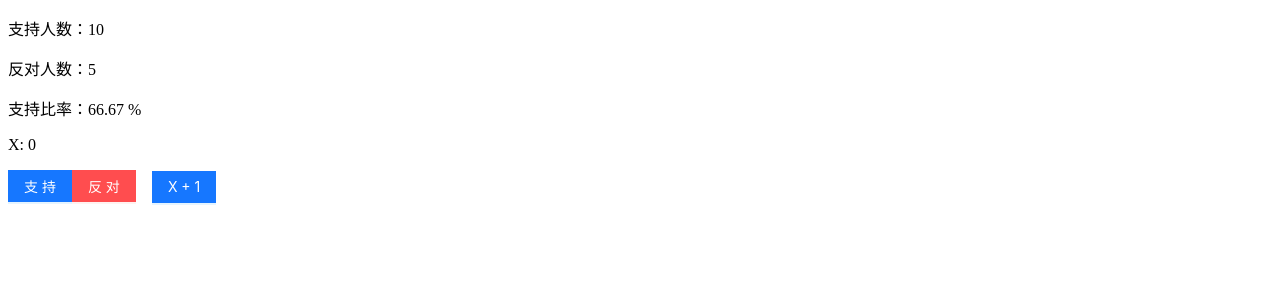
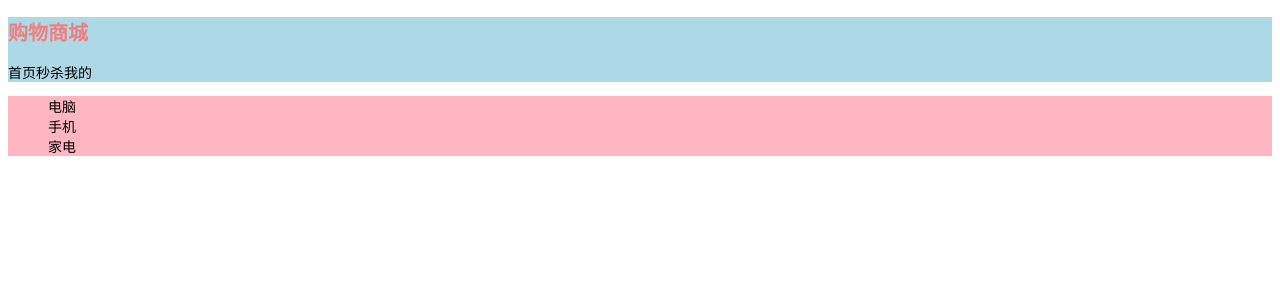
Before and after one commit to stevenliu986/react-demo, a React (Create React App) app: page / in a window 1280 px wide. Shown: the top 300 px of the page. Built offline with nearby package versions, Linux system fonts and the light colour scheme.

Commit message:
new file:   src/components/CommonStyle.module.css 	new file:   src/components/DemoHOC.jsx 	new file:   src/components/Menu.jsx 	new file:   src/components/Menu.module.css 	new file:   src/components/Nav.jsx 	new file:   src/components/Nav.module.css 	modified:   src/index.jsx

```diff
--- /dev/null
+++ b/src/components/CommonStyle.module.css
@@ -0,0 +1,3 @@
+.hoverColor:hover {
+  color: lightsalmon;
+}
--- /dev/null
+++ b/src/components/Menu.jsx
@@ -0,0 +1,16 @@
+import React from "react";
+import style from "./Menu.module.css";
+
+const Menu = () => {
+  return (
+    <div className={style.box}>
+      <ul className={style.list}>
+        <li>电脑</li>
+        <li>手机</li>
+        <li>家电</li>
+      </ul>
+    </div>
+  );
+};
+
+export default Menu;
--- /dev/null
+++ b/src/components/Menu.module.css
@@ -0,0 +1,8 @@
+.box {
+  background-color: lightpink;
+}
+
+.list {
+  font-size: 14px;
+  list-style: none;
+}
--- /dev/null
+++ b/src/components/Nav.jsx
@@ -0,0 +1,18 @@
+import React from "react";
+import common from "./CommonStyle.module.css";
+import style from "./Nav.module.css";
+const Nav = () => {
+  return (
+    <nav className={style.box}>
+      {/* 如果要使用多个样式， 就需要用模板字符串来进行拼接 */}
+      <h2 className={`${style.title} ${common.hoverColor}`}>购物商城</h2>
+      <div className={style.list}>
+        <a href="#">首页</a>
+        <a href="#">秒杀</a>
+        <a href="#">我的</a>
+      </div>
+    </nav>
+  );
+};
+
+export default Nav;
--- /dev/null
+++ b/src/components/Nav.module.css
@@ -0,0 +1,21 @@
+.box {
+  background-color: lightblue;
+}
+
+.box .title {
+  font-size: 20px;
+  color: lightcoral;
+}
+
+.list {
+  font-size: 14px;
+}
+
+.list a {
+  color: #000;
+  text-decoration: none;
+}
+
+.list a:hover {
+  color: red;
+}
--- a/src/index.jsx
+++ b/src/index.jsx
@@ -3,14 +3,17 @@ import zhCN from "antd/locale/zh_CN";
 import React from "react";
 import ReactDOM from "react-dom/client";
 // import Vote from "./components/Vote";
-import Demo from "./components/Demo5";
+// import Demo from "./components/Demo5";
+import Menu from "./components/Menu";
+import Nav from "./components/Nav";
 import "./index.scss";
 
 const root = ReactDOM.createRoot(document.getElementById("root"));
 
 root.render(
   <ConfigProvider locale={zhCN}>
-    <Demo />
+    <Nav />
+    <Menu />
   </ConfigProvider>
 );
 
```
Also changed, not shown: src/components/DemoHOC.jsx (added, +14 -0 lines).
